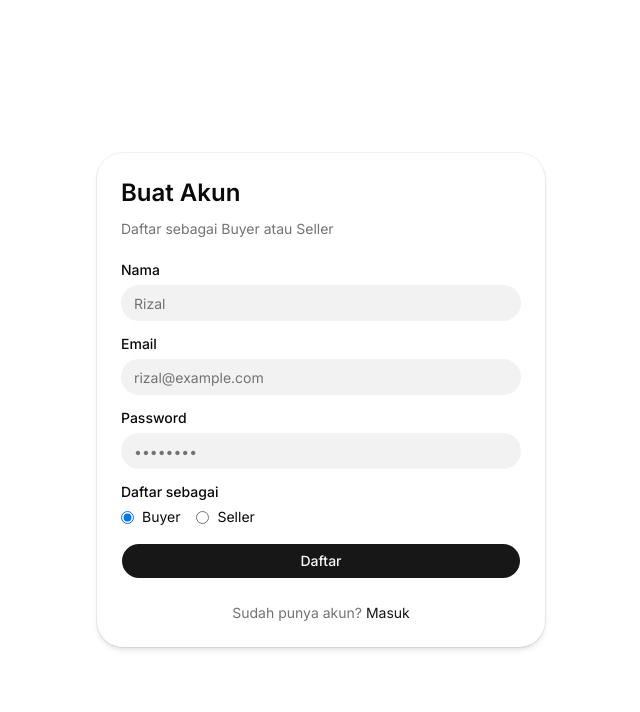
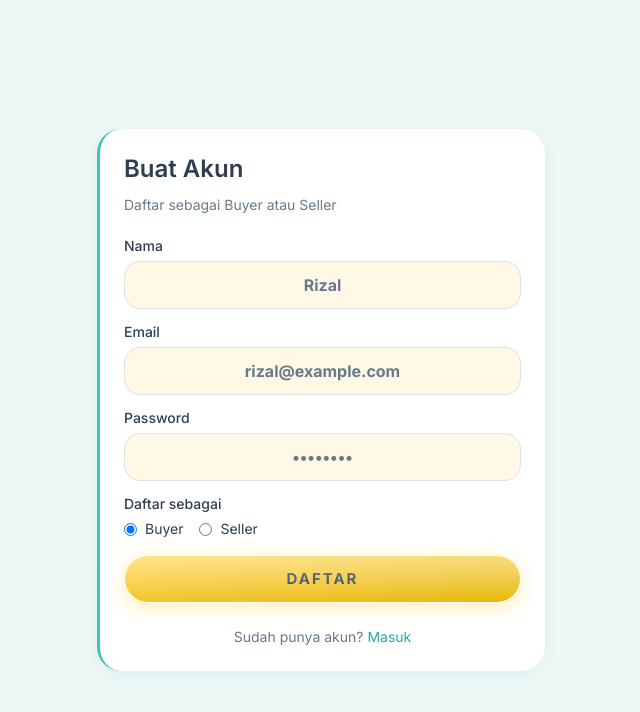
Before and after one commit to rizalefhndi/payguard, a Next.js app: page /register in a window 1280 px wide. Shown: the top 712 px of the page, without its empty margins (319-959 px from the left). Built offline with nearby package versions, Linux system fonts and the light colour scheme.

Commit message:
feat: enhance design system and UI components with new color variables, button styles, and card layouts

```diff
--- a/src/app/globals.css
+++ b/src/app/globals.css
@@ -45,34 +45,59 @@
   --radius-xl: calc(var(--radius) * 1.4);
   --radius-2xl: calc(var(--radius) * 1.8);
   --radius-3xl: calc(var(--radius) * 2.2);
-  --radius-4xl: calc(var(--radius) * 2.6);
+  --color-primary: #2BA8A2;
+  --color-primary-light: #3CC4BD;
+  --color-primary-dark: #1E8C86;
+  --color-primary-bg: #E8F6F5;
+
+  --color-accent-gold: #FFD23F;
+  --color-accent-light: #FFE47A;
+  --color-accent-dark: #E6B800;
+
+  --color-coral: #EF6C4A;
+  --color-coral-light: #FF8A6A;
+  --color-coral-dark: #D45233;
+
+  --color-cream: #FFF8E7;
+  --color-sky-blue: #5DADE2;
+
+  --radius-sm: 8px; /* 8rpx config approx, let's treat 1rpx = 1px for standard web or adapt */
+  --radius-md: 16px;
+  --radius-lg: 24px;
+  --radius-xl: 32px;
+
+  --shadow-sm: 0 2px 8px rgba(0,0,0,0.08); /* Translated from 0 2rpx 8rpx black at 8% */
+  --shadow-md: 0 4px 16px rgba(0,0,0,0.12);
+  --shadow-lg: 0 8px 32px rgba(0,0,0,0.16);
+  --shadow-card: 0 4px 20px rgba(43, 168, 162, 0.10); /* shadow-card: 0 4rpx 20rpx teal (#2BA8A2) at 10% */
+  --shadow-coral-glow: 0 4px 20px rgba(239, 108, 74, 0.35); /* shadow-coral-glow: 0 4rpx 20rpx coral (#EF6C4A) at 35% */
+  --shadow-teal-glow: 0 4px 20px rgba(43, 168, 162, 0.30); /* shadow-teal-glow: 0 4rpx 20rpx teal (#2BA8A2) at 30% */
+  --shadow-accent-glow: 0 4px 20px rgba(255, 210, 63, 0.40); /* shadow-accent-glow: 0 4rpx 20rpx gold (#FFD23F) at 40% */
+  --shadow-sky-glow: 0 4px 16px rgba(93, 173, 226, 0.30); /* shadow-sky-glow: 0 4rpx 16rpx sky-blue (#5DADE2) at 30% */
+  --shadow-focus: 0 0 0 4px rgba(43, 168, 162, 0.15); /* shadow-focus: 0 0 0 4rpx primary at 15% */
 }
 
 :root {
-  --background: oklch(1 0 0);
-  --foreground: oklch(0.145 0 0);
-  --card: oklch(1 0 0);
-  --card-foreground: oklch(0.145 0 0);
-  --popover: oklch(1 0 0);
-  --popover-foreground: oklch(0.145 0 0);
-  --primary: oklch(0.205 0 0);
-  --primary-foreground: oklch(0.985 0 0);
-  --secondary: oklch(0.97 0 0);
-  --secondary-foreground: oklch(0.205 0 0);
-  --muted: oklch(0.97 0 0);
-  --muted-foreground: oklch(0.556 0 0);
-  --accent: oklch(0.97 0 0);
-  --accent-foreground: oklch(0.205 0 0);
-  --destructive: oklch(0.577 0.245 27.325);
-  --border: oklch(0.922 0 0);
-  --input: oklch(0.922 0 0);
-  --ring: oklch(0.708 0 0);
-  --chart-1: oklch(0.87 0 0);
-  --chart-2: oklch(0.556 0 0);
-  --chart-3: oklch(0.439 0 0);
-  --chart-4: oklch(0.371 0 0);
-  --chart-5: oklch(0.269 0 0);
-  --radius: 0.625rem;
+  --background: #EFF8F7; /* Surface Base */
+  --foreground: #2C3E50; /* Primary Dark equivalent reading / text */
+  --card: #FFFFFF; /* Surface Card */
+  --card-foreground: #2C3E50;
+  --popover: #FFFFFF;
+  --popover-foreground: #2C3E50;
+  --primary: #2BA8A2;
+  --primary-foreground: #FFFFFF;
+  --secondary: #FFF8E7; /* Cream */
+  --secondary-foreground: #2BA8A2;
+  --muted: #E8F6F5;
+  --muted-foreground: #667A8A;
+  --accent: #FFD23F;
+  --accent-foreground: #2C3E50;
+  --destructive: #E74C3C;
+  --border: #E0E0E0;
+  --input: #FFF8E7; /* Cream background for inputs */
+  --ring: #5DADE2; /* Sky blue focus ring */
+  --radius: 0.5rem;
+
   --sidebar: oklch(0.985 0 0);
   --sidebar-foreground: oklch(0.145 0 0);
   --sidebar-primary: oklch(0.205 0 0);
--- a/src/auth.ts
+++ b/src/auth.ts
@@ -1,4 +1,6 @@
 import NextAuth from "next-auth"
+import type { JWT } from "next-auth/jwt"
+import type { User as NextAuthUser } from "next-auth"
 import { PrismaAdapter } from "@auth/prisma-adapter"
 import Credentials from "next-auth/providers/credentials"
 import { prisma } from "@/lib/prisma"
@@ -36,15 +38,18 @@ export const { handlers, signIn, signOut, auth } = NextAuth({
   callbacks: {
     jwt({ token, user }) {
       if (user) {
-        token.id = user.id
-        token.role = user.role
+        const t = token as JWT & { id?: string; role?: string }
+        const u = user as NextAuthUser
+        if (u.id) t.id = u.id
+        if (u.role) t.role = u.role
       }
       return token
     },
     session({ session, token }) {
       if (session.user) {
-        session.user.id = token.id
-        session.user.role = token.role
+        const t = token as JWT & { id?: string; role?: string }
+        session.user.id = t.id as string
+        session.user.role = t.role as string | undefined
       }
       return session
     },
--- a/src/components/ui/button.tsx
+++ b/src/components/ui/button.tsx
@@ -5,31 +5,27 @@ import { Slot } from "radix-ui"
 import { cn } from "@/lib/utils"
 
 const buttonVariants = cva(
-  "group/button inline-flex shrink-0 items-center justify-center rounded-4xl border border-transparent bg-clip-padding text-sm font-medium whitespace-nowrap transition-all outline-none select-none focus-visible:border-ring focus-visible:ring-3 focus-visible:ring-ring/30 active:not-aria-[haspopup]:translate-y-px disabled:pointer-events-none disabled:opacity-50 aria-invalid:border-destructive aria-invalid:ring-3 aria-invalid:ring-destructive/20 dark:aria-invalid:border-destructive/50 dark:aria-invalid:ring-destructive/40 [&_svg]:pointer-events-none [&_svg]:shrink-0 [&_svg:not([class*='size-'])]:size-4",
+  "group/button relative inline-flex shrink-0 items-center justify-center rounded-full border border-transparent bg-clip-padding text-[15px] font-bold whitespace-nowrap transition-all duration-300 ease-[cubic-bezier(0.34,1.56,0.64,1)] outline-none select-none focus-visible:border-ring focus-visible:ring-[4px] focus-visible:ring-[var(--color-sky-blue)]/50 active:scale-95 disabled:pointer-events-none disabled:opacity-50 [&_svg]:pointer-events-none [&_svg]:shrink-0 [&_svg:not([class*='size-'])]:size-5",
   {
     variants: {
       variant: {
-        default: "bg-primary text-primary-foreground hover:bg-primary/80",
+        default: "bg-gradient-to-br from-[var(--color-accent-gold)] to-[var(--color-accent-dark)] text-[#2C3E50] shadow-[var(--shadow-accent-glow)] tracking-[2px] uppercase overflow-hidden before:absolute before:inset-0 before:bg-gradient-to-b before:from-white/40 before:to-transparent hover:opacity-90 active:opacity-90",
         outline:
-          "border-border bg-background hover:bg-muted hover:text-foreground aria-expanded:bg-muted aria-expanded:text-foreground dark:bg-transparent dark:hover:bg-input/30",
+          "border-[1.5px] border-[var(--color-primary)] bg-white text-[var(--color-primary)] shadow-[var(--shadow-teal-glow)] hover:bg-[var(--color-primary-bg)] active:scale-96",
         secondary:
-          "bg-secondary text-secondary-foreground hover:bg-secondary/80 aria-expanded:bg-secondary aria-expanded:text-secondary-foreground",
+          "bg-white text-[var(--color-primary)] shadow-[var(--shadow-card)] hover:bg-[var(--color-primary-bg)]",
         ghost:
-          "hover:bg-muted hover:text-foreground aria-expanded:bg-muted aria-expanded:text-foreground dark:hover:bg-muted/50",
+          "hover:bg-[var(--color-primary-bg)] hover:text-[var(--color-primary)]",
         destructive:
-          "bg-destructive/10 text-destructive hover:bg-destructive/20 focus-visible:border-destructive/40 focus-visible:ring-destructive/20 dark:bg-destructive/20 dark:hover:bg-destructive/30 dark:focus-visible:ring-destructive/40",
-        link: "text-primary underline-offset-4 hover:underline",
+          "bg-[var(--color-coral)] text-white shadow-[var(--shadow-coral-glow)] hover:opacity-90",
+        link: "text-[var(--color-primary)] underline-offset-4 hover:underline",
       },
       size: {
         default:
-          "h-9 gap-1.5 px-3 has-data-[icon=inline-end]:pr-2.5 has-data-[icon=inline-start]:pl-2.5",
-        xs: "h-6 gap-1 px-2.5 text-xs has-data-[icon=inline-end]:pr-2 has-data-[icon=inline-start]:pl-2 [&_svg:not([class*='size-'])]:size-3",
-        sm: "h-8 gap-1 px-3 has-data-[icon=inline-end]:pr-2 has-data-[icon=inline-start]:pl-2",
-        lg: "h-10 gap-1.5 px-4 has-data-[icon=inline-end]:pr-3 has-data-[icon=inline-start]:pl-3",
-        icon: "size-9",
-        "icon-xs": "size-6 [&_svg:not([class*='size-'])]:size-3",
-        "icon-sm": "size-8",
-        "icon-lg": "size-10",
+          "h-12 gap-2 px-6",
+        sm: "h-10 gap-1.5 px-4 text-sm",
+        lg: "h-14 gap-2.5 px-8 text-lg",
+        icon: "size-12",
       },
     },
     defaultVariants: {
--- a/src/components/ui/card.tsx
+++ b/src/components/ui/card.tsx
@@ -12,7 +12,7 @@ function Card({
       data-slot="card"
       data-size={size}
       className={cn(
-        "group/card flex flex-col gap-6 overflow-hidden rounded-4xl bg-card py-6 text-sm text-card-foreground shadow-md ring-1 ring-foreground/5 has-[>img:first-child]:pt-0 data-[size=sm]:gap-4 data-[size=sm]:py-4 dark:ring-foreground/10 *:[img:first-child]:rounded-t-4xl *:[img:last-child]:rounded-b-4xl",
+        "group/card relative flex flex-col gap-6 overflow-hidden rounded-[var(--radius-lg)] bg-white py-6 text-[14px] text-card-foreground shadow-[var(--shadow-card)] border-l-[3px] border-transparent border-l-[var(--color-primary-light)] has-[>img:first-child]:pt-0 data-[size=sm]:gap-4 data-[size=sm]:py-4 *:[img:first-child]:rounded-t-[var(--radius-lg)] *:[img:last-child]:rounded-b-[var(--radius-lg)] transition-all",
         className
       )}
       {...props}
--- a/src/components/ui/dialog.tsx
+++ b/src/components/ui/dialog.tsx
@@ -72,7 +72,7 @@ function DialogContent({
             <Button
               variant="ghost"
               className="absolute top-4 right-4 bg-secondary"
-              size="icon-sm"
+              size="icon"
             >
               <XIcon
               />
--- a/src/components/ui/input.tsx
+++ b/src/components/ui/input.tsx
@@ -8,7 +8,7 @@ function Input({ className, type, ...props }: React.ComponentProps<"input">) {
       type={type}
       data-slot="input"
       className={cn(
-        "h-9 w-full min-w-0 rounded-3xl border border-transparent bg-input/50 px-3 py-1 text-base transition-[color,box-shadow,background-color] outline-none file:inline-flex file:h-7 file:border-0 file:bg-transparent file:text-sm file:font-medium file:text-foreground placeholder:text-muted-foreground focus-visible:border-ring focus-visible:ring-3 focus-visible:ring-ring/30 disabled:pointer-events-none disabled:cursor-not-allowed disabled:opacity-50 aria-invalid:border-destructive aria-invalid:ring-3 aria-invalid:ring-destructive/20 md:text-sm dark:aria-invalid:border-destructive/50 dark:aria-invalid:ring-destructive/40",
+        "h-12 w-full min-w-0 rounded-[var(--radius-md)] border-[1.5px] border-[#E0E0E0] bg-[var(--color-cream)] px-4 py-2 text-center font-bold text-base transition-all outline-none file:inline-flex file:h-7 file:border-0 file:bg-transparent file:text-sm file:font-medium file:text-foreground placeholder:text-muted-foreground focus-visible:border-[var(--color-sky-blue)] focus-visible:shadow-[var(--shadow-focus)] disabled:pointer-events-none disabled:cursor-not-allowed disabled:opacity-50 aria-invalid:border-destructive aria-invalid:shadow-[var(--shadow-focus)]",
         className
       )}
       {...props}
--- a/src/lib/stripe.ts
+++ b/src/lib/stripe.ts
@@ -1,5 +1,5 @@
 import Stripe from "stripe"
 
 export const stripe = new Stripe(process.env.STRIPE_SECRET_KEY!, {
-  apiVersion: "2025-03-31.basil",
+  apiVersion: "2026-04-22.dahlia",
 })
--- a/tsconfig.json
+++ b/tsconfig.json
@@ -31,6 +31,7 @@
   "include": [
     "next-env.d.ts",
     "**/*.ts",
+    "**/*.d.ts",
     "**/*.tsx",
     ".next/types/**/*.ts",
     ".next/dev/types/**/*.ts",
```
Also changed, not shown: src/types/next-auth.d.ts (+7 -1 lines), 1 other file (tests, documents, lock files or other folders).
